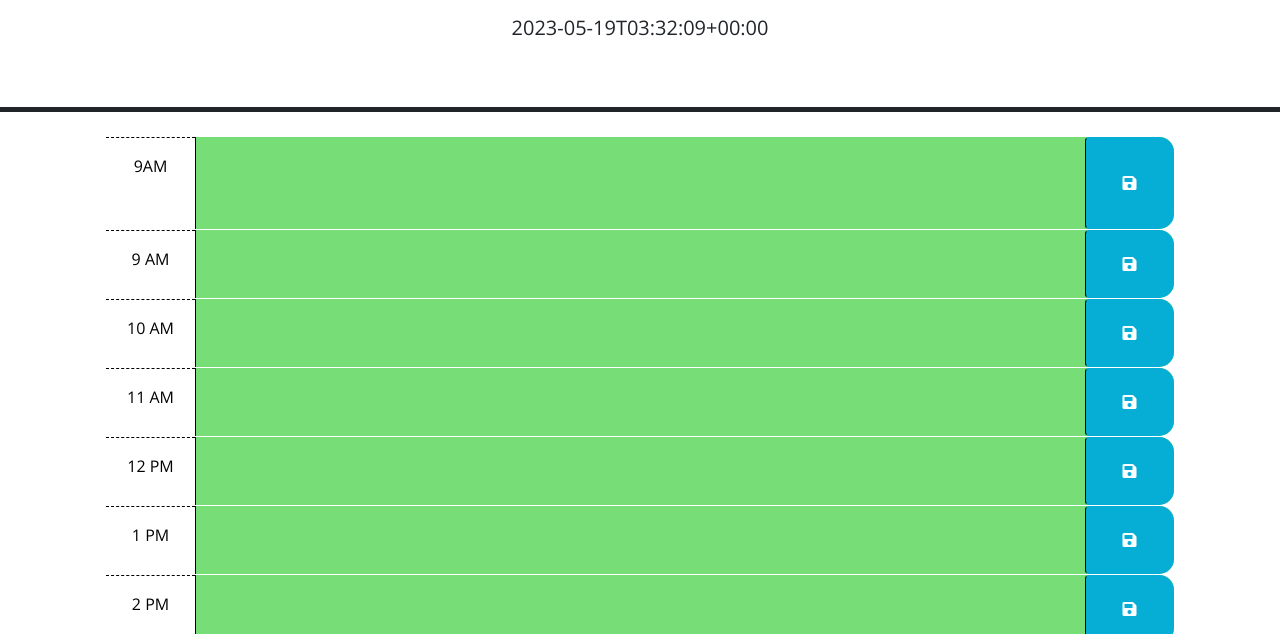
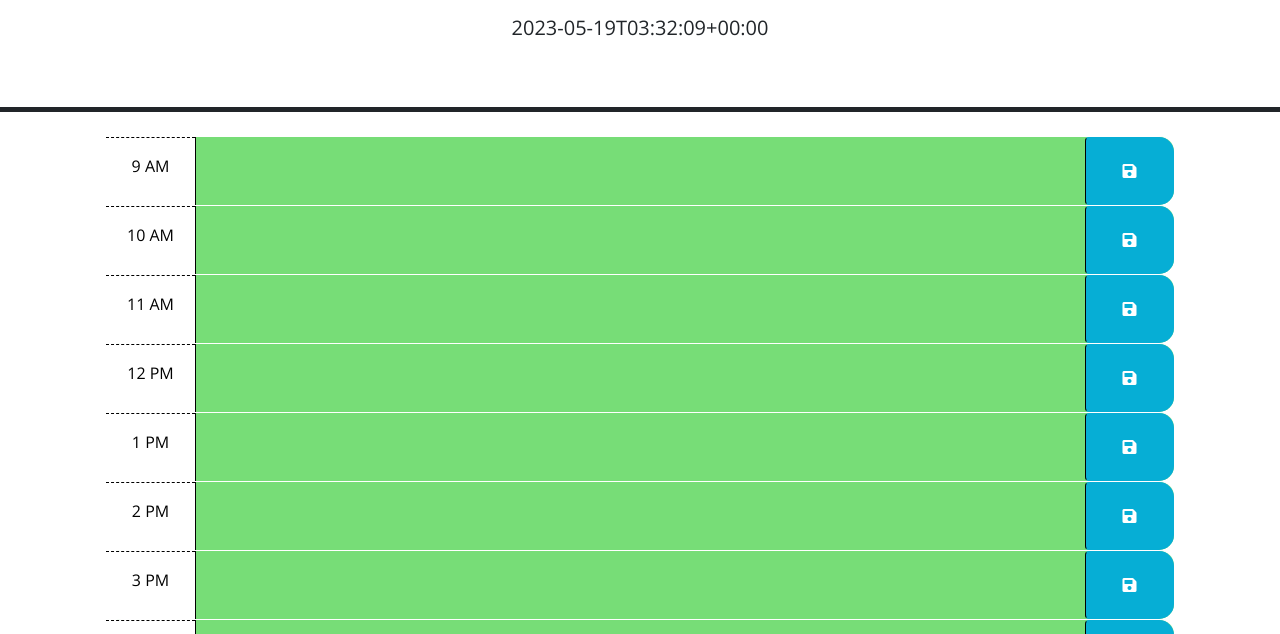
Before and after one commit to Raquel-t/Dailylife-Planner, a plain HTML site: page index.html in a window 1280 px wide. Shown: the part 166-800 px from the top of the page. Drawn offline with nearby package versions, Linux system fonts and the light colour scheme.

Commit message:
update done to HTML

```diff
--- a/index.html
+++ b/index.html
@@ -28,15 +28,7 @@
       <p class="lead">A simple calendar app for scheduling your work day</p>
       <p id="currentDay" class="lead"></p>
     </header>
-    <div class="container-lg px-5">
-      <div id="hour-" class="row time-block">
-        <div class="col-2 col-md-1 hour text-center py-3">9AM</div>
-        <textarea class="col-8 col-md-10 description" rows="3"> </textarea>
-        <button class="btn saveBtn col-2 col-md-1" aria-label="save">
-          <i class="fas fa-save" aria-hidden="true"></i>
-        </button>
-      </div>
-    </div>
+    <div class="container-lg px-5"></div>
 
     <script src="https://code.jquery.com/jquery-3.4.1.min.js"></script>
     <script
```
